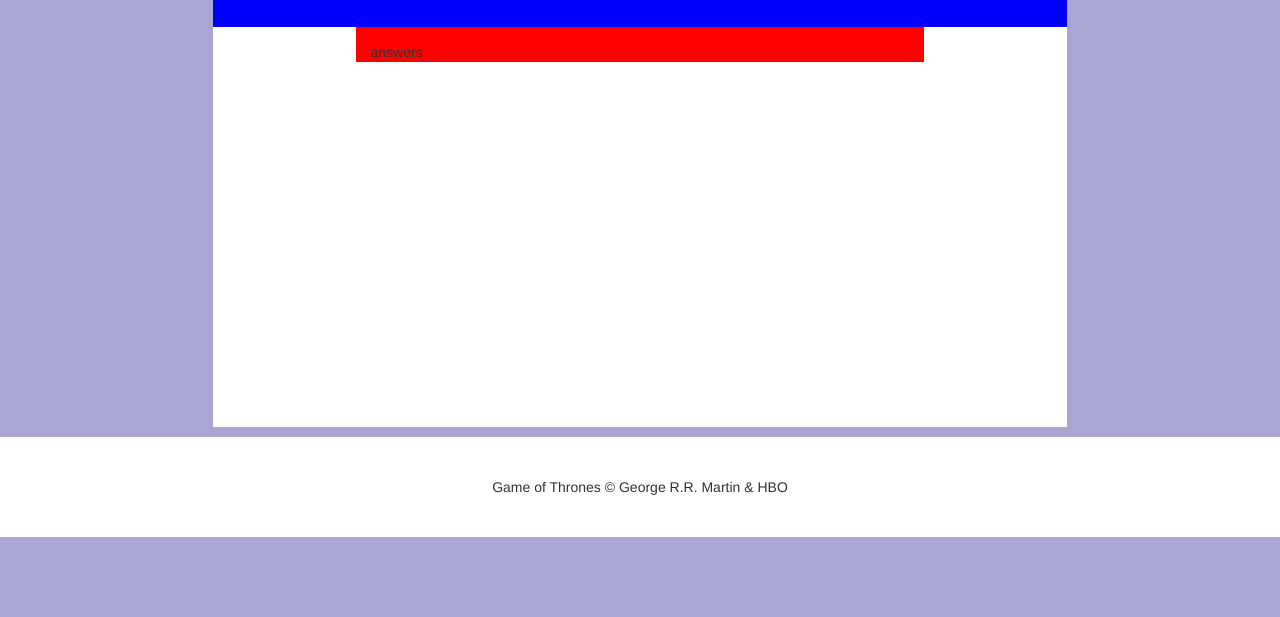
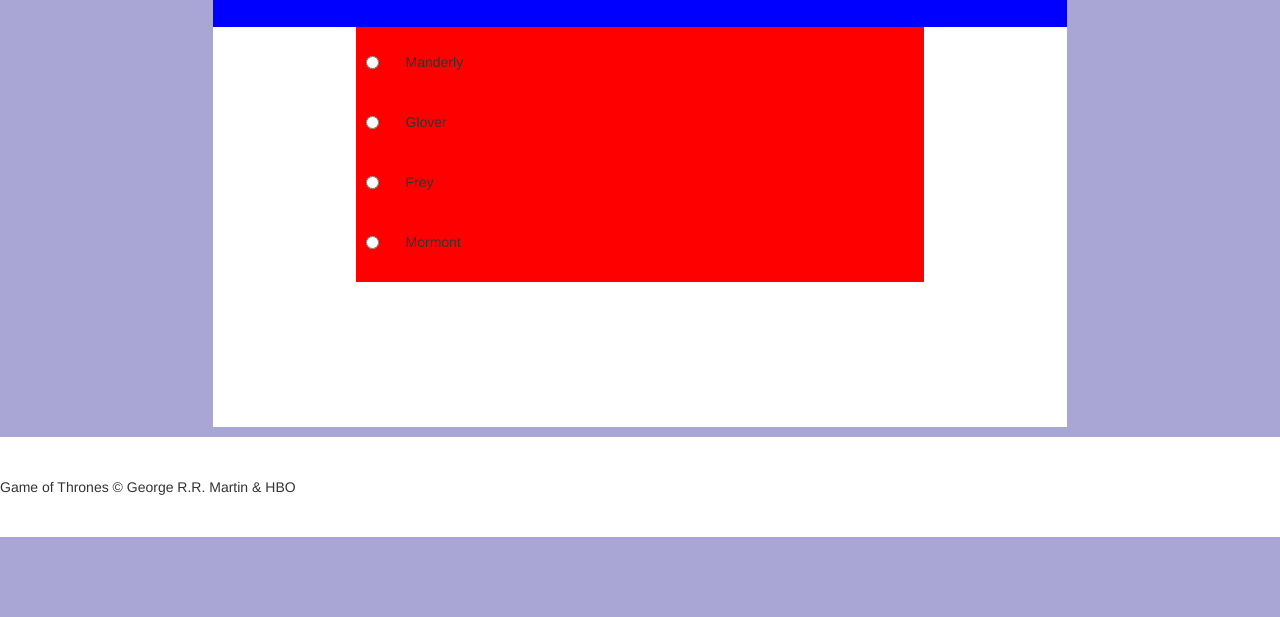
Before and after one commit to jackmidoglover/TriviaGame, a plain HTML site: page index.html in a window 1280 px wide. Shown: the part 183-800 px from the top of the page. Drawn offline with nearby package versions, Linux system fonts and the light colour scheme.

Commit message:
mess but functional flashcard function

```diff
--- a/assets/css/style.css
+++ b/assets/css/style.css
@@ -4,13 +4,13 @@ body {
 footer, header, #gameContainer {
     background-color: #ffff;
     margin-bottom: 10px;
-    text-align: center;
+    /* text-align: center; */
 }
 #answers {
     background-color: red;
     overflow: auto;
     padding-top: 15px;
-    text-align: left;
+    /* text-align: left; */
 }
 #question{
     background-color: blue;
@@ -26,3 +26,7 @@ footer, header{
     height: 100px;
     padding: 40px;
 }
+/* input[type="radio"]{
+    float:left;
+    vertical-align: middle;
+    } */
--- a/assets/javascript/app.js
+++ b/assets/javascript/app.js
@@ -0,0 +1,41 @@
+var one = {
+    question: "Which of these houses is not from the North?",
+    a: "Manderly",
+    b: "Glover",
+    right: "Frey",
+    d: "Mormont",
+}
+
+$(document).ready(function(){
+function flashcard(card) {
+    var questionText = "";
+    var tfValue = Object.keys(card).slice(1);
+    var cardAnswers = Object.values(card).slice(1);
+
+    questionText += card.question;
+    $("#question").html(questionText);
+
+    for (i = 0; i < cardAnswers.length; i++) {
+        var answerButton = $("<input type='radio' name='choice'>").addClass("radio-inline").attr("id", tfValue[i])
+        // $(answerButton).addClass("choices").text(cardAnswers[i])
+        console.log(cardAnswers[i] + "cardAnswers");
+        // $(answerButton).attr({"id": tfValue[i], "name" : "choice", "type" : "radio"});
+        console.log(tfValue[i]);
+        // $(answerButton).attr("name", "choice");
+        $("#answers").append(
+            $("<div>").addClass("container radio")
+            .append(answerButton)
+                .append(
+                $("<label>")
+                .attr("for", tfValue[i])
+                .text(cardAnswers[i])
+                // .attr("for", tfValue[i]), answerButton
+                // .append(answerButton)
+            )
+
+        );
+        $("#answers").append("<br>");
+    }
+}
+flashcard(one);
+});
--- a/index.html
+++ b/index.html
@@ -7,7 +7,12 @@
     <title>Game of Thrones Trivia</title>
     <link rel="stylesheet" href="https://maxcdn.bootstrapcdn.com/bootstrap/3.3.7/css/bootstrap.min.css" integrity="sha384-BVYiiSIFeK1dGmJRAkycuHAHRg32OmUcww7on3RYdg4Va+PmSTsz/K68vbdEjh4u" crossorigin="anonymous">
     <link rel="stylesheet" href="./assets/css/style.css">
+    <script
+  src="https://code.jquery.com/jquery-3.3.1.js"
+  integrity="sha256-2Kok7MbOyxpgUVvAk/HJ2jigOSYS2auK4Pfzbm7uH60="
+  crossorigin="anonymous"></script>
     <script src="./assets/javascript/app.js"></script>
+
 </head>
 <body>
             <header class="container-fluid">
@@ -22,9 +27,12 @@
                 </div>
             </div>
                 <div class="row">
+                    <form>
                     <div class="col-sm-8 col-sm-offset-2" id="answers">
-                    answers
+
+
                     </div>
+                    </form>
                 </div>
             </div>
         </div>
```
